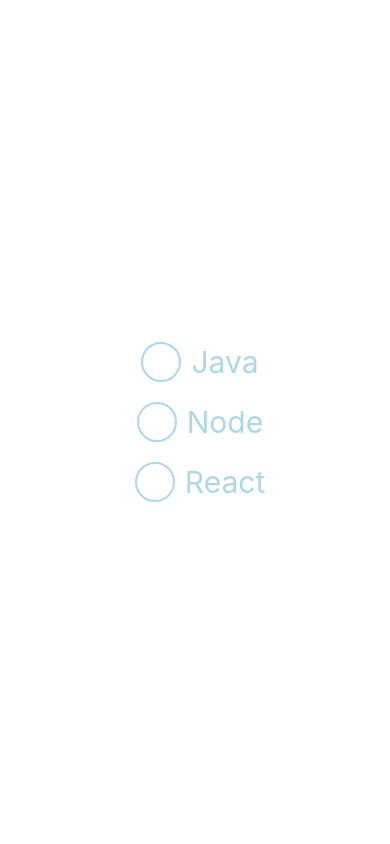
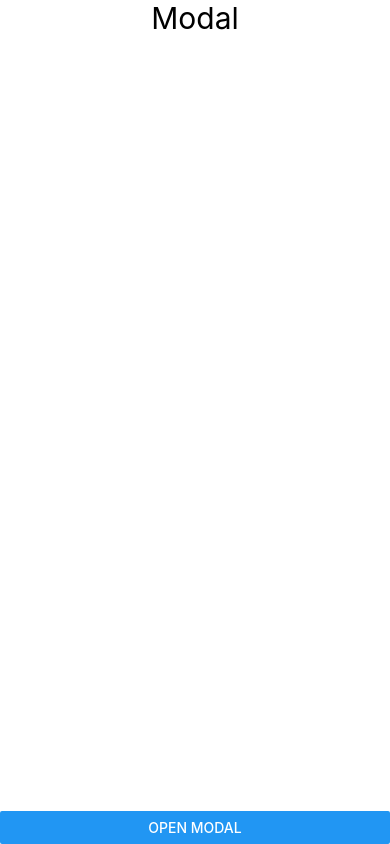
Before and after one commit to Asishpatra34/raect-native-core-basics, a React Native app: screen / in a window 390 px wide. Built offline with nearby package versions, Linux system fonts and the light colour scheme.

Commit message:
Modal implemented

```diff
--- a/App.tsx
+++ b/App.tsx
@@ -18,11 +18,12 @@
 import Grid from './src/screens/Grid';
 import Form from './src/screens/Form';
 import MyList from './src/screens/MyList';
+import MyModal from './src/screens/MyModal';
 
 const App = () => {
   return (
     <SafeAreaView style={{flex: 1}}>
-      <MyTouchableOpacity />
+      <MyModal />
     </SafeAreaView>
   );
 };
--- /dev/null
+++ b/src/screens/MyModal.tsx
@@ -0,0 +1,52 @@
+import {useState} from 'react';
+import {Button, Modal, StyleSheet, Text, View} from 'react-native';
+
+const MyModal = () => {
+  const [showModal, setShowModal] = useState(false);
+  return (
+    <View style={styles.main}>
+      <Text style={{textAlign: 'center', fontSize: 30}}>Modal</Text>
+
+      <Modal transparent={true} visible={showModal} animationType="fade">
+        <View style={styles.centeredView}>
+          <View style={styles.modalView}>
+            <Text style={styles.modalText}>Hello World Asish!</Text>
+            <Button title="Close Modal" onPress={() => setShowModal(false)} />
+          </View>
+        </View>
+      </Modal>
+
+      <View style={styles.button}>
+        <Button title="Open Modal" onPress={() => setShowModal(true)} />
+      </View>
+    </View>
+  );
+};
+
+const styles = StyleSheet.create({
+  main: {
+    flex: 1,
+  },
+  button: {
+    flex: 1,
+    justifyContent: 'flex-end',
+  },
+  centeredView: {
+    flex: 1,
+    justifyContent: 'center',
+    alignItems: 'center',
+  },
+  modalView: {
+    backgroundColor: 'white',
+    padding: 30,
+    borderRadius: 20,
+    shadowColor: 'black',
+    elevation: 5,
+  },
+  modalText: {
+    fontSize: 30,
+    marginBottom: 20,
+  },
+});
+
+export default MyModal;
```
